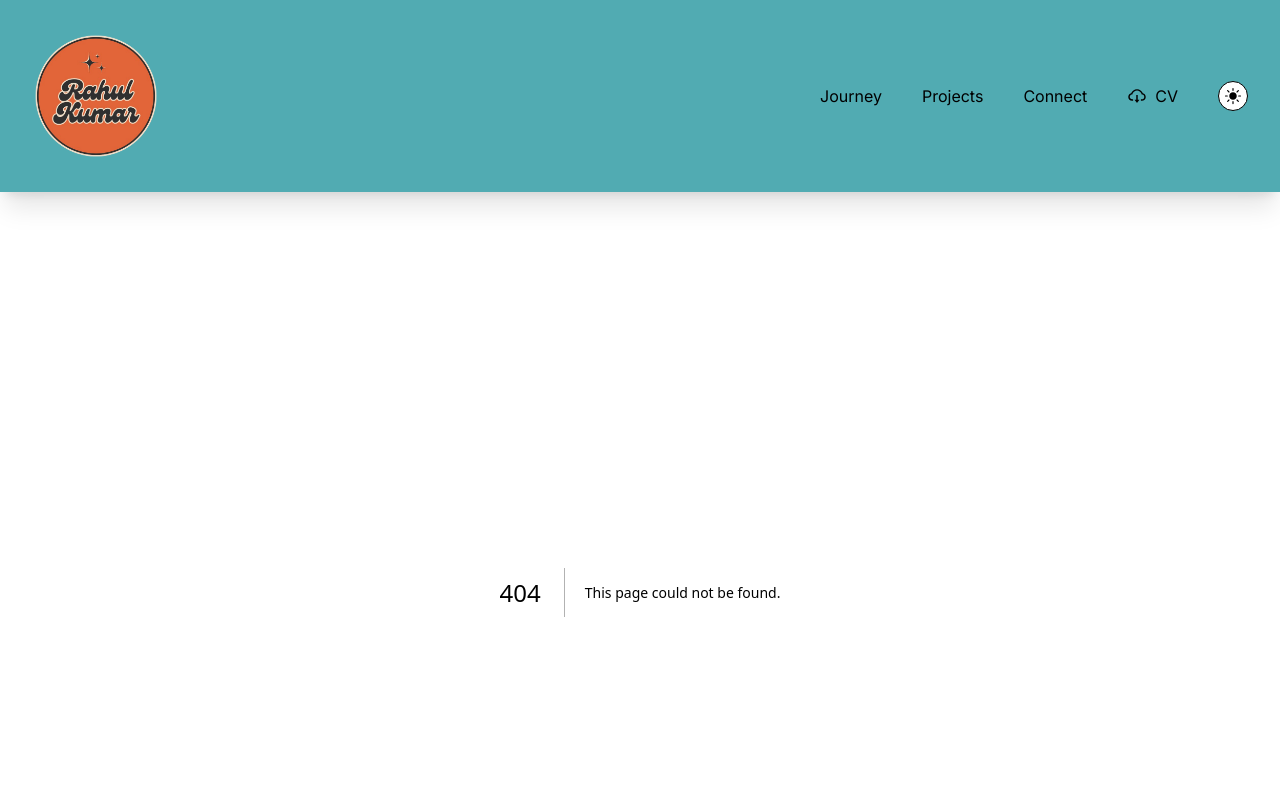
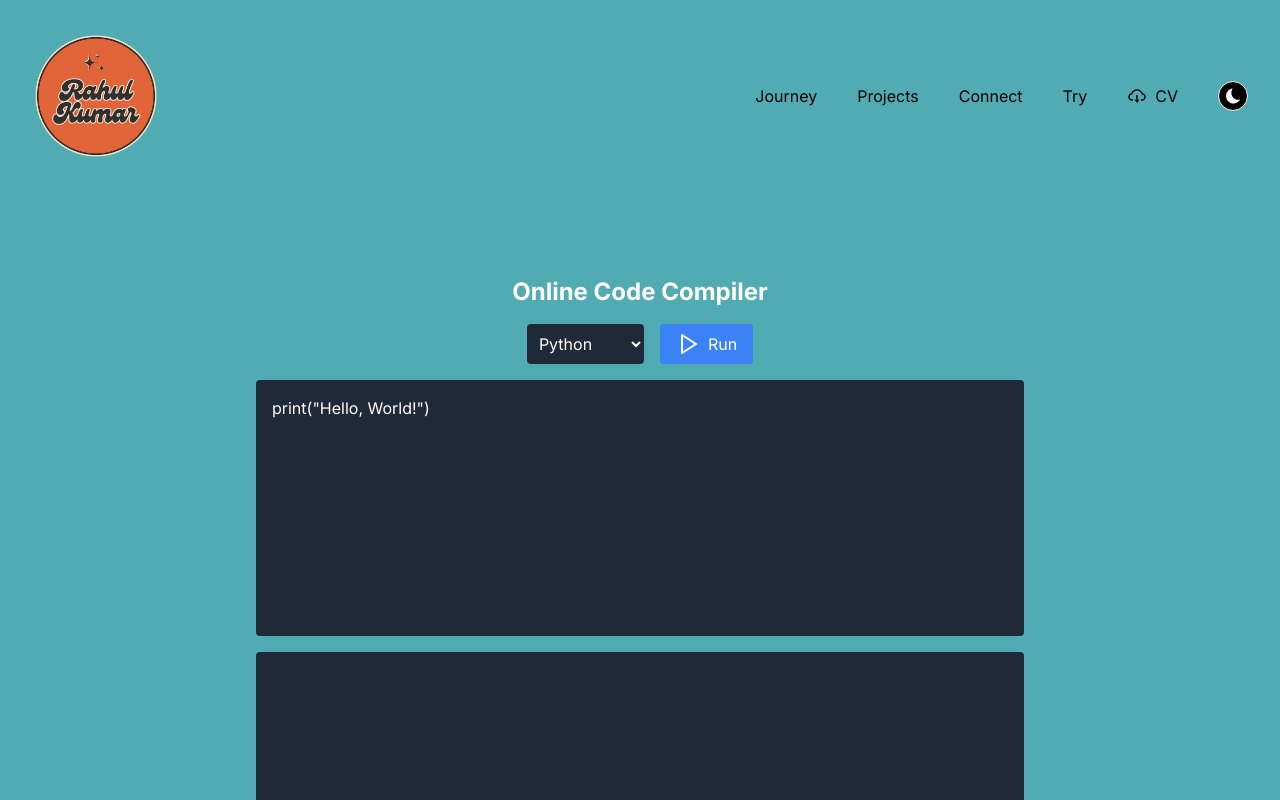
Before and after one commit to rahulkumarpahwa/portfolio, a Next.js app: page /try in a window 1280 px wide. Before the commit this address had no page. Shown: the top 800 px of the page. Built offline with nearby package versions, Linux system fonts and the light colour scheme.

Commit message:
feat: add Projects page and new components for code editing and output display

```diff
--- a/package.json
+++ b/package.json
@@ -12,6 +12,7 @@
     "@tabler/icons-react": "^3.14.0",
     "clsx": "^2.1.1",
     "framer-motion": "^11.5.4",
+    "lucide-react": "^0.484.0",
     "next": "^14.2.22",
     "prop-types": "^15.8.1",
     "react": "^18",
--- /dev/null
+++ b/src/app/api/compile/route.ts
@@ -0,0 +1,59 @@
+import { NextResponse } from "next/server";
+
+const RAPIDAPI_KEY = process.env.RAPIDAPI_KEY;
+
+export async function POST(req: Request) {
+  try {
+    const { code, language } = await req.json() as { code: string; language: string };
+
+    const languageMap = {
+      javascript: 63,
+      python: 71,
+      cpp: 54,
+      java: 62,
+    };
+
+    const languageId = language in languageMap ? languageMap[language as keyof typeof languageMap] : undefined;
+
+    if (!languageId) {
+      return NextResponse.json(
+        { error: "Unsupported language" },
+        { status: 400 }
+      );
+    }
+
+    const submitResponse = await fetch(
+      "https://judge0-ce.p.rapidapi.com/submissions?base64_encoded=false&fields=*&wait=true",
+      {
+        method: "POST",
+        headers: {
+          "content-type": "application/json",
+          "X-RapidAPI-Key": RAPIDAPI_KEY || "",
+          "X-RapidAPI-Host": "judge0-ce.p.rapidapi.com",
+        },
+        body: JSON.stringify({
+          language_id: languageId,
+          source_code: code,
+        }),
+      }
+    );
+
+    if (!submitResponse.ok) {
+      throw new Error("Failed to submit code.");
+    }
+
+    const submitData = await submitResponse.json();
+    const output =
+      submitData.stdout ||
+      submitData.stderr ||
+      submitData.compile_output ||
+      "No output.";
+
+    return NextResponse.json({ output });
+  } catch (error: any) {
+    return NextResponse.json(
+      { error: error.message || "An error occurred." },
+      { status: 500 }
+    );
+  }
+}
--- /dev/null
+++ b/src/app/projects/page.tsx
@@ -0,0 +1,7 @@
+"use client";
+
+const Projects = () => {
+  return <div>This is Projects page.</div>;
+};
+
+export default Projects;
--- /dev/null
+++ b/src/app/try/page.tsx
@@ -0,0 +1,112 @@
+"use client";
+
+import React, { useState, useEffect } from "react";
+import { Play } from "lucide-react";
+import { LanguageSelector } from "@/components/try/LanguageSelector";
+import { CodeEditor } from "@/components/try/CodeEditor";
+import { OutputPanel } from "@/components/try/OutputPanel";
+
+const Try = () => {
+  const [code, setCode] = useState('print("Hello, World!")'); // Default to Python
+  const [output, setOutput] = useState("");
+  const [language, setLanguage] = useState("python"); // Default language is Python
+  const [error, setError] = useState("");
+  const [running, setRunning] = useState(false);
+
+  useEffect(() => {
+    switch (language) {
+      case "javascript":
+        setCode('console.log("Hello, World!");');
+        break;
+      case "python":
+        setCode('print("Hello, World!")');
+        break;
+      case "cpp":
+        setCode(
+          '#include <iostream>\nint main() {\n  std::cout << "Hello, World!" << std::endl;\n  return 0;\n}'
+        );
+        break;
+      case "java":
+        setCode(
+          'public class Main {\n  public static void main(String[] args) {\n    System.out.println("Hello, World!");\n  }\n}'
+        );
+        break;
+      default:
+        setCode('print("Hello, World!")');
+    }
+  }, [language]);
+
+  const handleRun = async () => {
+    setRunning(true);
+    setError("");
+    setOutput("");
+
+    try {
+      const response = await fetch("/api/compile", {
+        method: "POST",
+        headers: {
+          "Content-Type": "application/json",
+        },
+        body: JSON.stringify({ code, language }),
+      });
+
+      if (!response.ok) {
+        throw new Error("Failed to compile code.");
+      }
+
+      const data = await response.json();
+      if (data.error) {
+        setError(data.error);
+      } else {
+        setOutput(data.output);
+      }
+    } catch (err: any) {
+      setError(err.message || "An error occurred.");
+    } finally {
+      setRunning(false);
+    }
+  };
+
+  useEffect(() => {
+    const handleKeyDown = (event: KeyboardEvent) => {
+      if (event.ctrlKey && event.key === "Enter") {
+        handleRun();
+      }
+    };
+
+    window.addEventListener("keydown", handleKeyDown);
+
+    return () => {
+      window.removeEventListener("keydown", handleKeyDown);
+    };
+  }, [code, language]);
+
+  return (
+    <div className="min-h-screen bg-[#51abb2] dark:bg-black text-white p-4 pt-8 pb-8 flex flex-col items-center justify-center">
+      <header className="mb-4">
+        <h1 className="text-2xl font-bold">Online Code Compiler</h1>
+      </header>
+      <div className="flex space-x-4 mb-4">
+        <LanguageSelector language={language} setLanguage={setLanguage} />
+        <button
+          onClick={handleRun}
+          disabled={running}
+          className={`bg-blue-500 hover:bg-blue-600 text-white px-4 py-2 rounded flex items-center ${
+            running ? "opacity-50 cursor-not-allowed" : ""
+          }`}
+        >
+          <Play className="mr-2" />
+          {running ? "Running..." : "Run"}
+        </button>
+      </div>
+      <div className="flex flex-col items-center space-y-4 w-full max-w-3xl">
+        {/* Input (Code Editor) */}
+        <CodeEditor code={code} setCode={setCode} />
+        {/* Output (Output Panel) */}
+        <OutputPanel output={output} error={error} />
+      </div>
+    </div>
+  );
+};
+
+export default Try;
--- a/src/components/DarkModeToggle.tsx
+++ b/src/components/DarkModeToggle.tsx
@@ -1,31 +1,42 @@
 "use client";
 import { IoIosSunny, IoIosMoon } from "react-icons/io";
+import { useState, useEffect } from "react";
 
 const DarkModeToggle = () => {
+  const [isDarkMode, setIsDarkMode] = useState(false);
+
+  useEffect(() => {
+    // Initialize theme based on the current document state
+    if (document.documentElement.classList.contains("dark")) {
+      setIsDarkMode(true);
+    }
+  }, []);
+
   const changeTheme = () => {
-    const sun: any = document.querySelector(".sun");
-    const moon: any = document.querySelector(".moon");
-    if (document.documentElement.classList.contains("dark")) {
-      document.documentElement.classList.toggle("dark");
-      moon.classList.add("hidden");
-      sun.classList.remove("hidden");
+    if (isDarkMode) {
+      // Switch to light mode
+      document.documentElement.classList.remove("dark");
+      setIsDarkMode(false);
     } else {
-      document.documentElement.classList.toggle("dark");
-      sun.classList.add("hidden");
-      moon.classList.remove("hidden");
+      // Switch to dark mode
+      document.documentElement.classList.add("dark");
+      setIsDarkMode(true);
     }
   };
 
   return (
     <div className="flex items-center gap-2">
+      {isDarkMode ? (
         <IoIosSunny
-        className="sun text-2xl md:text-3xl bg-white rounded-full border-black border p-1 cursor-pointer"
+          className="text-2xl md:text-3xl bg-white text-black rounded-full border-black border p-1 cursor-pointer"
           onClick={changeTheme}
         />
+      ) : (
         <IoIosMoon
-        className="moon hidden text-2xl md:text-3xl bg-black text-white rounded-full border border-white p-1 cursor-pointer"
+          className="text-2xl md:text-3xl bg-black text-white rounded-full border border-white p-1 cursor-pointer"
           onClick={changeTheme}
         />
+      )}
     </div>
   );
 };
--- a/src/components/Header.tsx
+++ b/src/components/Header.tsx
@@ -4,6 +4,7 @@ import DarkModeToggle from "./DarkModeToggle";
 import { AiOutlineCloudDownload } from "react-icons/ai";
 import { HiMenu, HiX } from "react-icons/hi";
 import Logo from "./Logo";
+import Link from "next/link";
 
 const Header = () => {
   const [isMenuOpen, setIsMenuOpen] = useState(false);
@@ -67,20 +68,28 @@ const Header = () => {
               </a>
             </li>
             <li>
-              <a
-                href="#projects"
+              <Link
+                href="/projects"
                 className="hover:text-[#e26639] transition-colors duration-300"
               >
                 Projects
-              </a>
+              </Link>
             </li>
             <li>
               <a
                 href="#connect"
-                className="hover:text-[#e26639] transition-colors duration-300"
+                className="hover:text-white transition-colors duration-300"
               >
                 Connect
               </a>
+            </li>
+            <li>
+              <Link
+                href={"/try"}
+                className="hover:text-white transition-colors duration-300"
+              >
+                Try
+              </Link>
             </li>
             <li>
               <a
--- a/src/components/Logo.tsx
+++ b/src/components/Logo.tsx
@@ -1,5 +1,6 @@
 "use client";
 import Image from "next/image";
+import Link from "next/link";
 
 const Logo = () => {
   const scrollToTop = () => {
@@ -8,6 +9,7 @@ const Logo = () => {
 
   return (
     <div id="home" className="w-24 md:w-32">
+      <Link href={"/"}>
         <Image
           onClick={scrollToTop}
           src="/logo.png"
@@ -16,6 +18,7 @@ const Logo = () => {
           height={1000}
           className="w-full"
         />
+      </Link>
     </div>
   );
 };
--- /dev/null
+++ b/src/components/try/CodeEditor.tsx
@@ -0,0 +1,18 @@
+"use client";
+
+import React from "react";
+
+interface CodeEditorProps {
+  code: string;
+  setCode: (code: string) => void;
+}
+
+export const CodeEditor: React.FC<CodeEditorProps> = ({ code, setCode }) => {
+  return (
+    <textarea
+      value={code}
+      onChange={(e) => setCode(e.target.value)}
+      className="bg-gray-800 text-white p-4 rounded w-full h-64 resize-none"
+    />
+  );
+};
--- /dev/null
+++ b/src/components/try/LanguageSelector.tsx
@@ -0,0 +1,26 @@
+"use client";
+
+import React from "react";
+
+interface LanguageSelectorProps {
+  language: string;
+  setLanguage: (language: string) => void;
+}
+
+export const LanguageSelector: React.FC<LanguageSelectorProps> = ({
+  language,
+  setLanguage,
+}) => {
+  return (
+    <select
+      value={language}
+      onChange={(e) => setLanguage(e.target.value)}
+      className="bg-gray-800 text-white p-2 rounded"
+    >
+      <option value="javascript">JavaScript</option>
+      <option value="python">Python</option>
+      <option value="cpp">C++</option>
+      <option value="java">Java</option>
+    </select>
+  );
+};
--- /dev/null
+++ b/src/components/try/OutputPanel.tsx
@@ -0,0 +1,19 @@
+"use client";
+
+import React from "react";
+
+interface OutputPanelProps {
+  output: string;
+  error: string;
+}
+
+export const OutputPanel: React.FC<OutputPanelProps> = ({ output, error }) => {
+  return (
+    <div className="w-full p-4 bg-gray-800 text-white rounded h-64 overflow-y-auto">
+      {error && (
+        <div className="bg-red-800 text-white p-2 rounded mb-2">{error}</div>
+      )}
+      <pre>{output}</pre>
+    </div>
+  );
+};
```
Also changed, not shown: 1 other file (tests, documents, lock files or other folders). Lines whose indentation alone changed are shown as unchanged.
